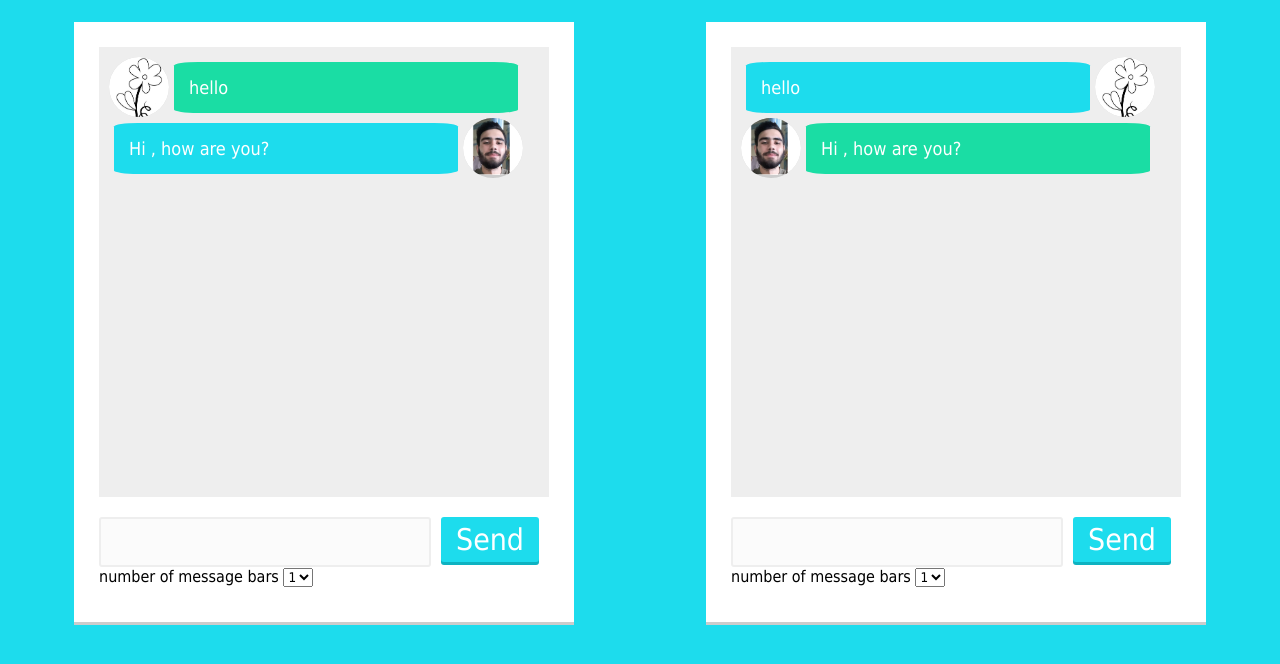
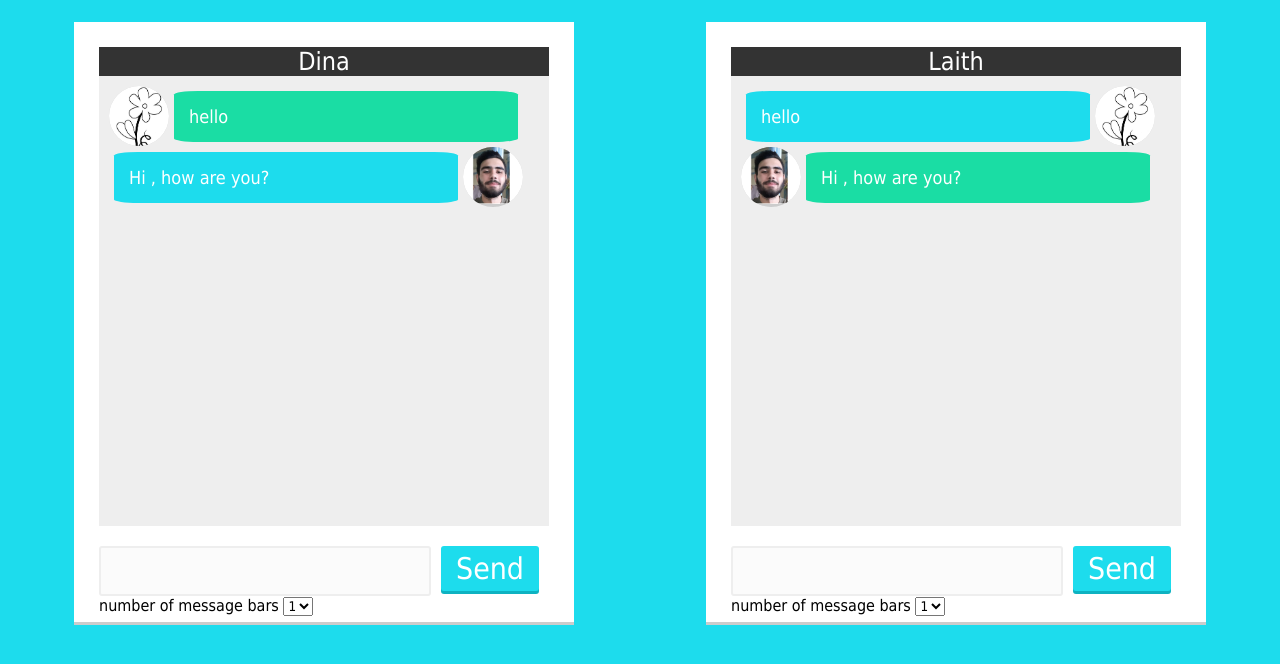
Before and after one commit to LaithDribaty/feature-that-all-chat-apps-should-have-vue.js-app, a plain HTML site: page index.html in a window 1280 px wide. Drawn offline with nearby package versions, Linux system fonts and the light colour scheme.

Commit message:
Update index.html

```diff
--- a/index.html
+++ b/index.html
@@ -13,6 +13,7 @@
     <tr>
         <td>
             <div class="chat-box" id="box1">
+                <div class="title"> Dina </div>
                 <div class="chatlogs">
                     <div v-for="message in messages" class="chat" :class="{self:!message.speaker , friend: message.speaker}">
                         <div class="user-photo">
@@ -40,6 +41,7 @@
         </td>
         <td>
             <div class="chat-box" id="box2">
+                <div class="title"> Laith </div>
                 <div class="chatlogs">
                     <div v-for="message in messages" class="chat" :class="{self:message.speaker , friend: !message.speaker}">
 
```
